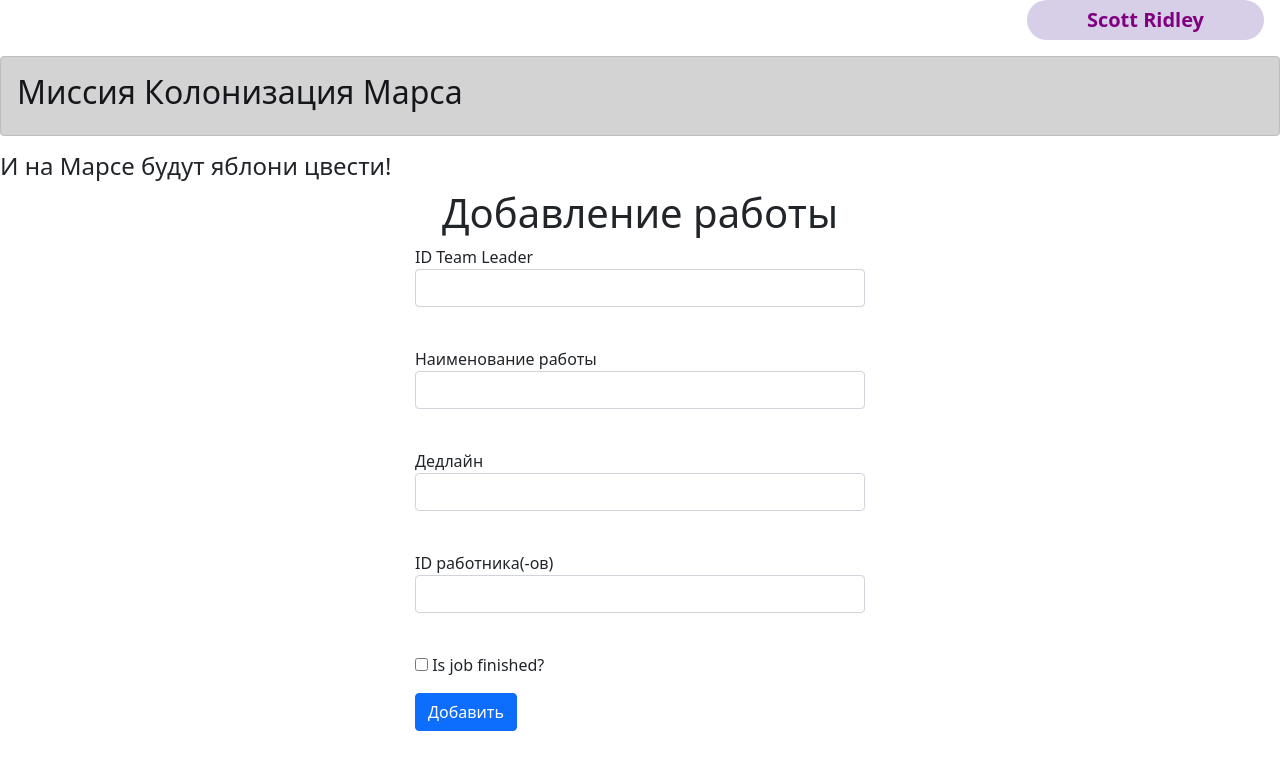
After one commit to Jlupuka/flask-wtf, a Flask app: page /addjob in a window 1280 px wide. The commit adds this page. Shown: the top 770 px of the page. Run offline with Flask 3, Linux system fonts and the light colour scheme; a user stored in the database is signed in.

Commit message:
Промежуточный этап создания приложения

```diff
--- /dev/null
+++ b/forms/jobForm.py
@@ -0,0 +1,14 @@
+from flask_wtf import FlaskForm
+from wtforms import SubmitField, IntegerField, StringField
+from wtforms.fields.simple import BooleanField
+from wtforms.validators import DataRequired, regexp
+
+
+class JobForm(FlaskForm):
+    teamleader = IntegerField('ID Team Leader', validators=[DataRequired()])
+    job = StringField('Наименование работы', validators=[DataRequired()])
+    work_size = IntegerField('Дедлайн', validators=[DataRequired()])
+    collaborators = StringField('ID работника(-ов)', validators=[DataRequired(),
+                                                                 regexp(r'^\s*\d+(\s*,\s*\d+)*\s*$')])
+    is_job_finished = BooleanField('Is job finished?')
+    submit = SubmitField('Добавить')
--- a/main.py
+++ b/main.py
@@ -1,19 +1,36 @@
+import datetime
 import json
 import os
+from typing import Type
 
-from flask import Flask, render_template, request, redirect
+from flask_login import LoginManager, login_user, login_required, logout_user
+from flask import Flask, render_template, request, redirect, make_response, session
+
 from werkzeug import Response
 from werkzeug.utils import secure_filename
 
 from data import db_session
 from data.models.models import Jobs, User
-from loginform import LoginForm
+from forms.jobForm import JobForm
+from forms.loginform import LoginForm
 from models.models import FlaskData
-from regform import RegisterForm
+from forms.regform import RegisterForm
 from services.service import Service
 
 app = Flask(__name__)
+login_manager = LoginManager()
+login_manager.init_app(app)
 app.config['SECRET_KEY'] = 'yandexlyceum_secret_key'
+app.config['PERMANENT_SESSION_LIFETIME'] = datetime.timedelta(
+    days=365
+)
+
+
+@login_manager.user_loader
+def load_user(user_id: int) -> Type[User]:
+    db_sess = db_session.create_session()
+    user = db_sess.query(User).filter(User.id == user_id).one()
+    return user
 
 
 @app.route('/')
@@ -21,7 +38,14 @@ app.config['SECRET_KEY'] = 'yandexlyceum_secret_key'
 def index() -> str:
     title = "Миссия Колонизация Марса"
     return render_template('works_log.html', title=title,
-                           jobs_data=session.query(Jobs).all())
+                           jobs_data=session_db.query(Jobs).all())
+
+
+@app.route('/logout')
+@login_required
+def logout():
+    logout_user()
+    return redirect("/")
 
 
 @app.route('/training/<prof>')
@@ -74,8 +98,18 @@ def auto_answer() -> str:
 def login():
     form = LoginForm()
     if form.validate_on_submit():
-        return redirect('/index')
-    return render_template(template_name_or_list='login.html', title='Авторизация', form=form)
+        db_sess = db_session.create_session()
+        user = db_sess.query(User).filter(User.email == form.email.data).first()
+        if user and user.check_password(form.password.data):
+            login_user(user, remember=form.remember_me.data)
+            return redirect("/")
+        return render_template('login.html',
+                               message="Неправильный логин или пароль",
+                               form=form)
+    if request.method == 'POST':
+        return render_template('login.html', title='Авторизация', form=form,
+                               message='Некорректно введены поля авторизации')
+    return render_template('login.html', title='Авторизация', form=form)
 
 
 @app.route('/distribution')
@@ -124,20 +158,69 @@ def registration() -> Response | str:
             return render_template('registration.html', title='Регистрация',
                                    form=form,
                                    message="Такой пользователь уже есть")
-        user = User(
-            name=form.name.data,
-            email=form.email.data,
-            surname=form.surname.data,
-            age=form.age.data,
-            position=form.position.data,
-            speciality=form.speciality.data,
-            address=form.address.data,
-        )
+        user = User()
+        user.name = form.name.data
+        user.email = form.email.data
+        user.surname = form.surname.data
+        user.age = form.age.data
+        user.position = form.position.data
+        user.speciality = form.speciality.data
+        user.address = form.address.data
         user.set_password(form.password.data)
         db_sess.add(user)
         db_sess.commit()
         return redirect('/login')
     return render_template('registration.html', title='Регистрация', form=form)
+
+
+@app.route("/addjob", methods=['GET', 'POST'])
+def add_job() -> str | Response:
+    form = JobForm()
+    if form.validate_on_submit():
+        db_sess = db_session.create_session()
+        if db_sess.query(Jobs).filter(Jobs.job == form.job.data).first():
+            return render_template('add_job.html', title='Добавление работы',
+                                   form=form,
+                                   message="Такие данные уже есть")
+        if not db_sess.query(User).filter(User.id == form.teamleader.data).first():
+            return render_template('add_job.html', title='Добавление работы',
+                                   form=form,
+                                   message=f"Team Leader'а с такими ID ({form.teamleader.data}) - нет")
+
+        job = Jobs()
+        job.job = form.job.data
+        job.team_leader = form.teamleader.data
+        job.work_size = form.work_size.data
+        job.collaborators = form.collaborators.data
+        job.is_finished = form.is_job_finished.data
+        db_sess.add(job)
+        db_sess.commit()
+        return redirect('/')
+    return render_template('add_job.html', title='Добавление работы', form=form)
+
+
+@app.route("/cookie_test")
+def cookie_test():
+    visits_count = int(request.cookies.get("visits_count", 0))
+    if visits_count:
+        res = make_response(
+            f"Вы пришли на эту страницу {visits_count + 1} раз")
+        res.set_cookie("visits_count", str(visits_count + 1),
+                       max_age=60 * 60 * 24 * 365 * 2)
+    else:
+        res = make_response(
+            "Вы пришли на эту страницу в первый раз за последние 2 года")
+        res.set_cookie("visits_count", '1',
+                       max_age=60 * 60 * 24 * 365 * 2)
+    return res
+
+
+@app.route("/session_test")
+def session_test():
+    visits_count = session.get('visits_count', 0)
+    session['visits_count'] = visits_count + 1
+    return make_response(
+        f"Вы пришли на эту страницу {visits_count + 1} раз")
 
 
 def allowed_file(filename: str) -> bool:
@@ -146,5 +229,5 @@ def allowed_file(filename: str) -> bool:
 
 if __name__ == '__main__':
     db_session.global_init('db/workers.sqlite')
-    session = db_session.create_session()
+    session_db = db_session.create_session()
     app.run(port=8080, host='127.0.0.1')
--- /dev/null
+++ b/static/css/base.css
@@ -0,0 +1,14 @@
+.navbar-brand {
+    display: inline-block;
+    padding: 5px 60px;
+    border-radius: 30px;
+    background-color: rgba(175, 157, 207, 0.5);
+    margin-left: 10px
+}
+.navbar-brand a {
+    color: #007bff;
+    text-decoration: none;
+}
+.navbar-brand a:hover {
+    color: #0056b3;
+}
--- a/static/css/regForm.css
+++ b/static/css/regLogForm.css
@@ -3,3 +3,9 @@
     margin-right: auto;
     max-width: 450px;
     }
+
+.login-form {
+    margin-left: auto;
+    margin-right: auto;
+    max-width: 450px;
+    }
--- /dev/null
+++ b/templates/add_job.html
@@ -0,0 +1,47 @@
+{% extends "base.html" %}
+{% block content %}
+    <link rel="stylesheet" type="text/css" href="{{ url_for('static', filename='css/regLogForm.css') }}"/>
+    <h1 align="center">{{title}}</h1>
+    <form action="" method="post" class="login-form">
+        {{ form.hidden_tag() }}
+        <p>
+            {{ form.teamleader.label }}<br>
+            {{ form.teamleader(class="form-control") }}<br>
+            {% for error in form.teamleader.errors %}
+                <div class="alert alert-danger" role="alert">
+                    {{ error }}
+                </div>
+            {% endfor %}
+        </p>
+        <p>
+            {{ form.job.label }}<br>
+            {{ form.job(class="form-control") }}<br>
+            {% for job in form.job.errors %}
+                <div class="alert alert-danger" role="alert">
+                    {{ error }}
+                </div>
+            {% endfor %}
+        </p>
+        <p>
+            {{ form.work_size.label }}<br>
+            {{ form.work_size(class="form-control") }}<br>
+            {% for job in form.work_size.errors %}
+                <div class="alert alert-danger" role="alert">
+                    {{ error }}
+                </div>
+            {% endfor %}
+        </p>
+        <p>
+            {{ form.collaborators.label }}<br>
+            {{ form.collaborators(class="form-control") }}<br>
+            {% for job in form.collaborators.errors %}
+                <div class="alert alert-danger" role="alert">
+                    {{ error }}
+                </div>
+            {% endfor %}
+        </p>
+        <p>{{ form.is_job_finished() }} {{ form.is_job_finished.label }}</p>
+        <p>{{ form.submit(type="submit", class="btn btn-primary") }}</p>
+        <div>{{ message }}</div>
+    </form>
+{% endblock %}
--- a/templates/base.html
+++ b/templates/base.html
@@ -4,18 +4,29 @@
     <meta charset="UTF-8">
     <meta name="viewport" content="width=device-width, initial-scale=1.0">
     <title>{{ title }}</title>
-                   <link rel="stylesheet"
-                   href="https://cdn.jsdelivr.net/npm/bootstrap@5.0.0-beta1/dist/css/bootstrap.min.css"
-                   integrity="sha384-giJF6kkoqNQ00vy+HMDP7azOuL0xtbfIcaT9wjKHr8RbDVddVHyTfAAsrekwKmP1"
-                   crossorigin="anonymous">
+    <link rel="stylesheet"
+          href="https://cdn.jsdelivr.net/npm/bootstrap@5.0.0-beta1/dist/css/bootstrap.min.css"
+          integrity="sha384-giJF6kkoqNQ00vy+HMDP7azOuL0xtbfIcaT9wjKHr8RbDVddVHyTfAAsrekwKmP1"
+          crossorigin="anonymous">
     <link rel="stylesheet" type="text/css" href="{{ url_for('static', filename='css/image.css') }}"/>
+    <link rel="stylesheet" type="text/css" href="{{ url_for('static', filename='css/base.css') }}"/>
 </head>
 <body>
+{% if current_user.is_authenticated %}
+<p class="parent" align="right">
+    <a class="navbar-brand" href="/logout" style="color: purple;"><strong>{{ current_user.surname }} {{
+        current_user.name }}</strong></a>
+</p>
+{% else %}
+<p class="parent" align="right" style="margin-left: 10px">
+    <a class="btn btn-primary " href="/registration">Зарегистрироваться</a>
+    <a class="btn btn-success" href="/login">Войти</a>
+</p>
+{% endif %}
 <div class="alert alert-dark" role="alert">
     <h2>Миссия Колонизация Марса</h2>
 </div>
 <h4>И на Марсе будут яблони цвести!</h4>
-
 {% block content %}
 {% endblock %}
 </body>
--- a/templates/registration.html
+++ b/templates/registration.html
@@ -1,6 +1,6 @@
 {% extends "base.html" %}
 {% block content %}
-<link rel="stylesheet" type="text/css" href="{{ url_for('static', filename='css/regForm.css') }}"/>
+<link rel="stylesheet" type="text/css" href="{{ url_for('static', filename='css/regLogForm.css') }}"/>
 <h1 align="center">Регистрация</h1>
 <form action="" method="post" class="registration-form">
     {{ form.hidden_tag() }}
```
Also changed, not shown: data/models/models.py (+4 -3 lines), forms/loginform.py (added, +10 -0 lines), loginform.py (deleted, +0 -11 lines), templates/login.html (+26 -19 lines), db/workers.sqlite, forms/regform.py (renamed from regform.py).
